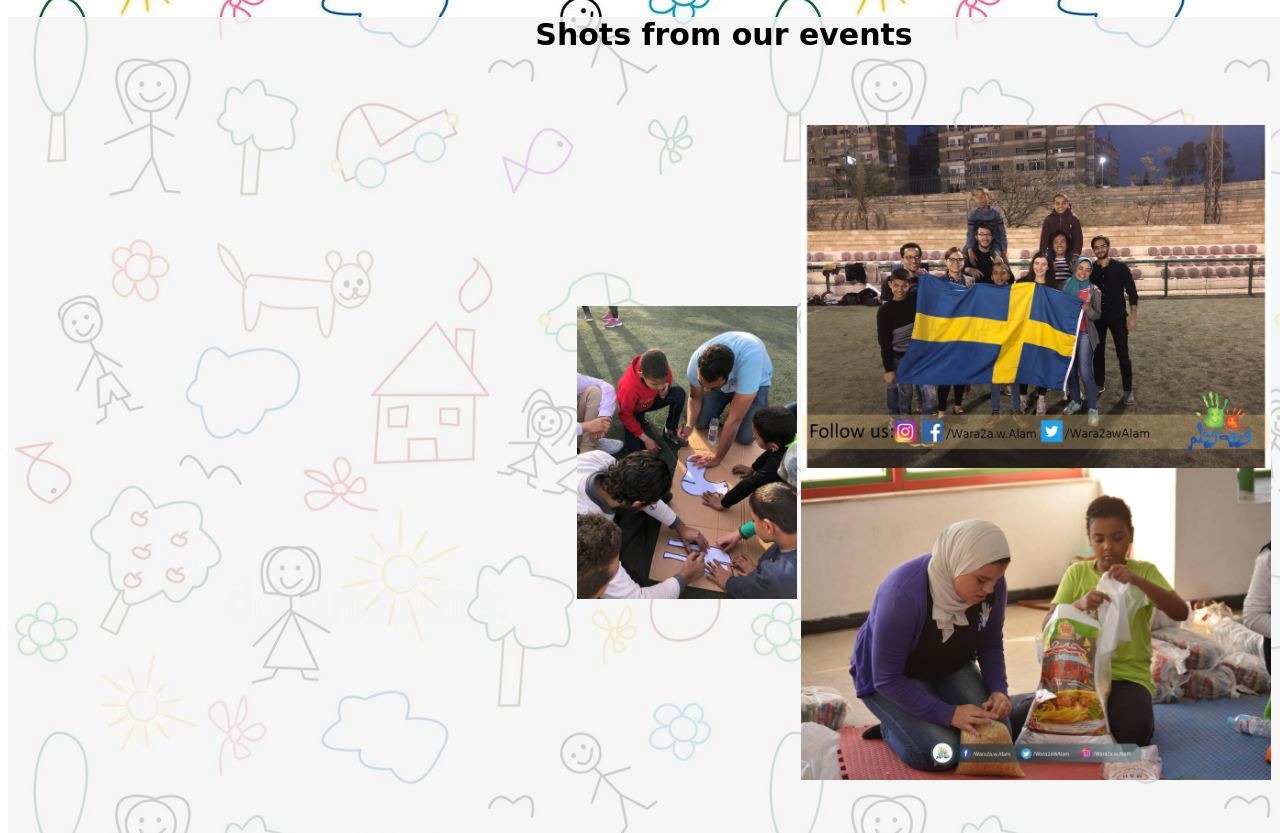
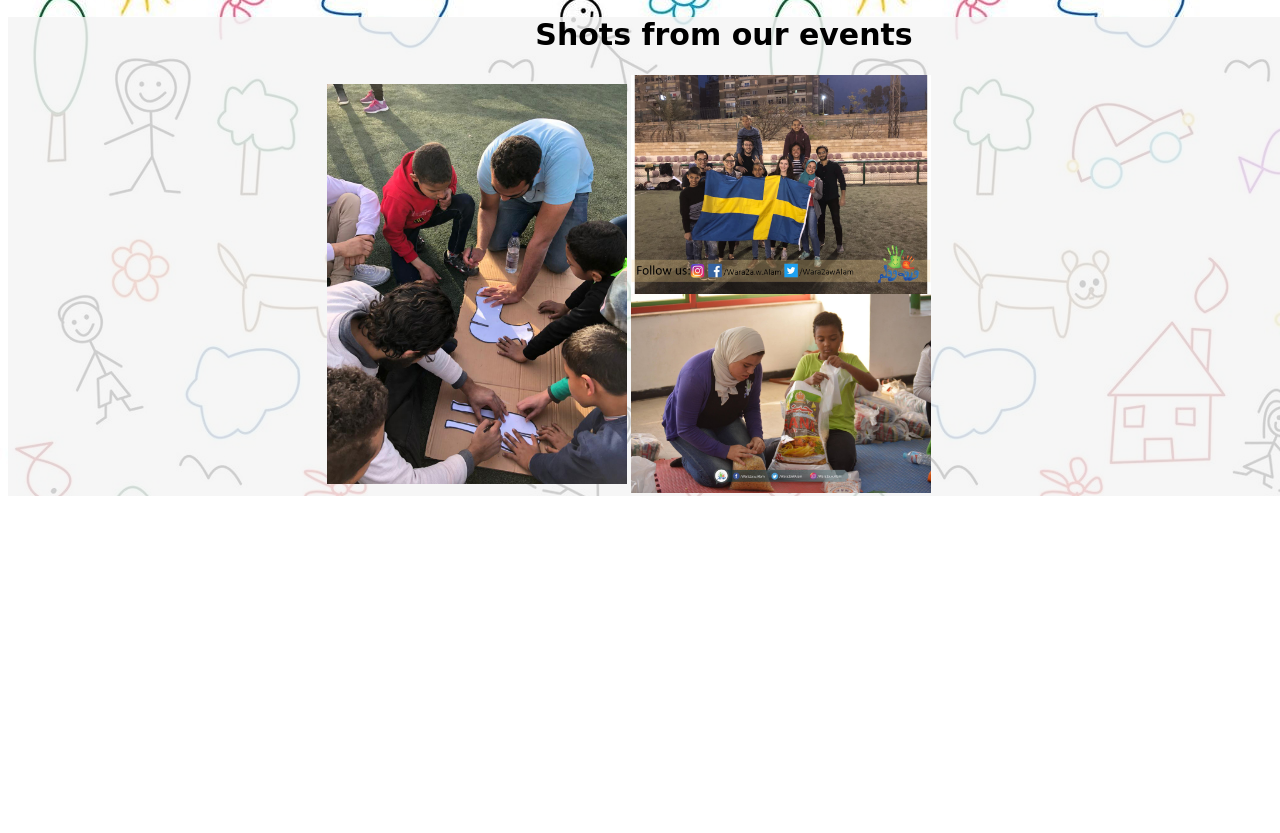
Before and after one commit to Alaa517/Waraa-W-Alam.github.io, a plain HTML site: page pages/index.html in a window 1280 px wide. Shown: the part 512-1345 px from the top of the page. After the commit the page ends 1008 px from the top, so only its background shows below. Drawn offline with Linux system fonts and the light colour scheme.

Commit message:
Update index.html

```diff
--- a/pages/index.html
+++ b/pages/index.html
@@ -3,10 +3,6 @@
     <title> Waraa' W Alam Home Page </title>
 	<link rel="stylesheet" type= "text/css" href="../Css/style.css"/>
 	<style>
-  	  table{ position:relative;
-	         left:200px;
-	         padding: 50px; }
-	        .pho{ width: 100%; }
 
 	 #d2{   position: relative;
     top: 125px;
@@ -25,7 +21,7 @@
     margin: 0 auto;
           }
     .pho2 {width: 100%;}
-
+    .pho {width: 300px;}
 	</style>
   </head>
   <body>
```
